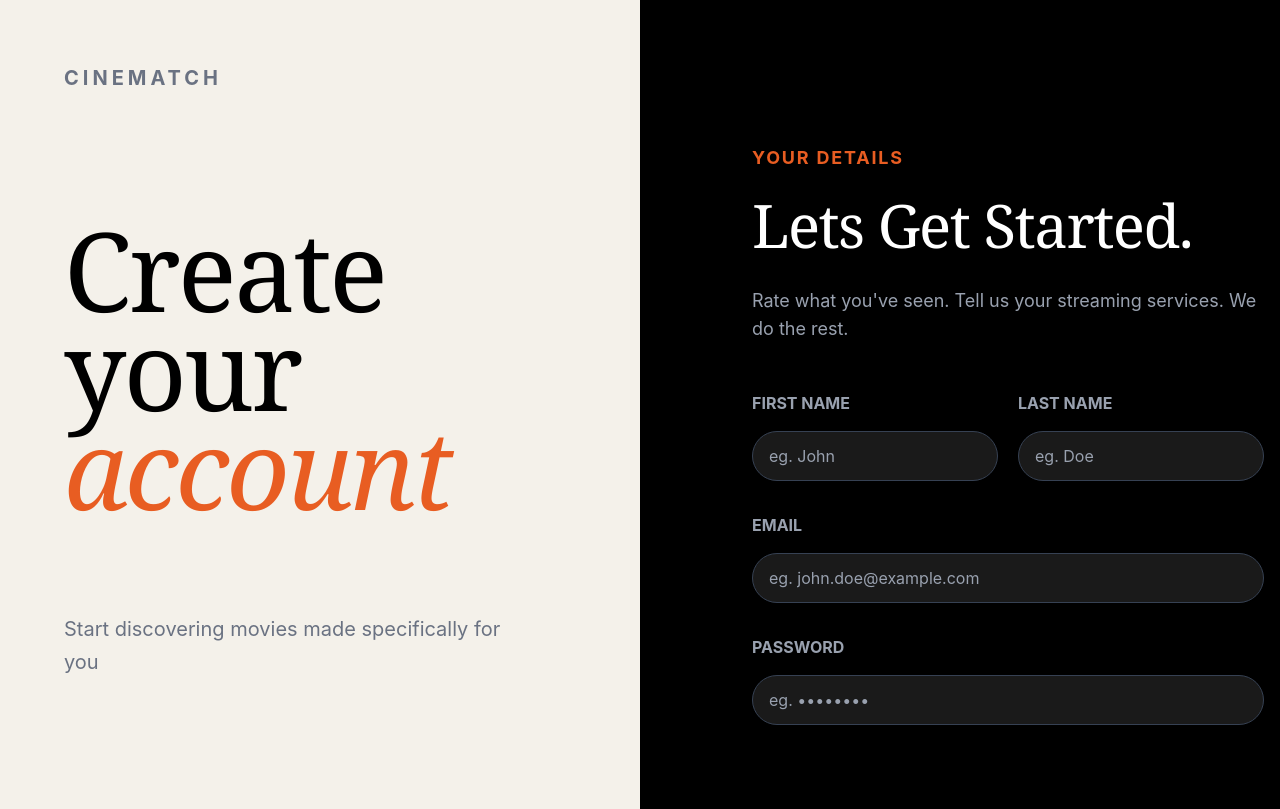
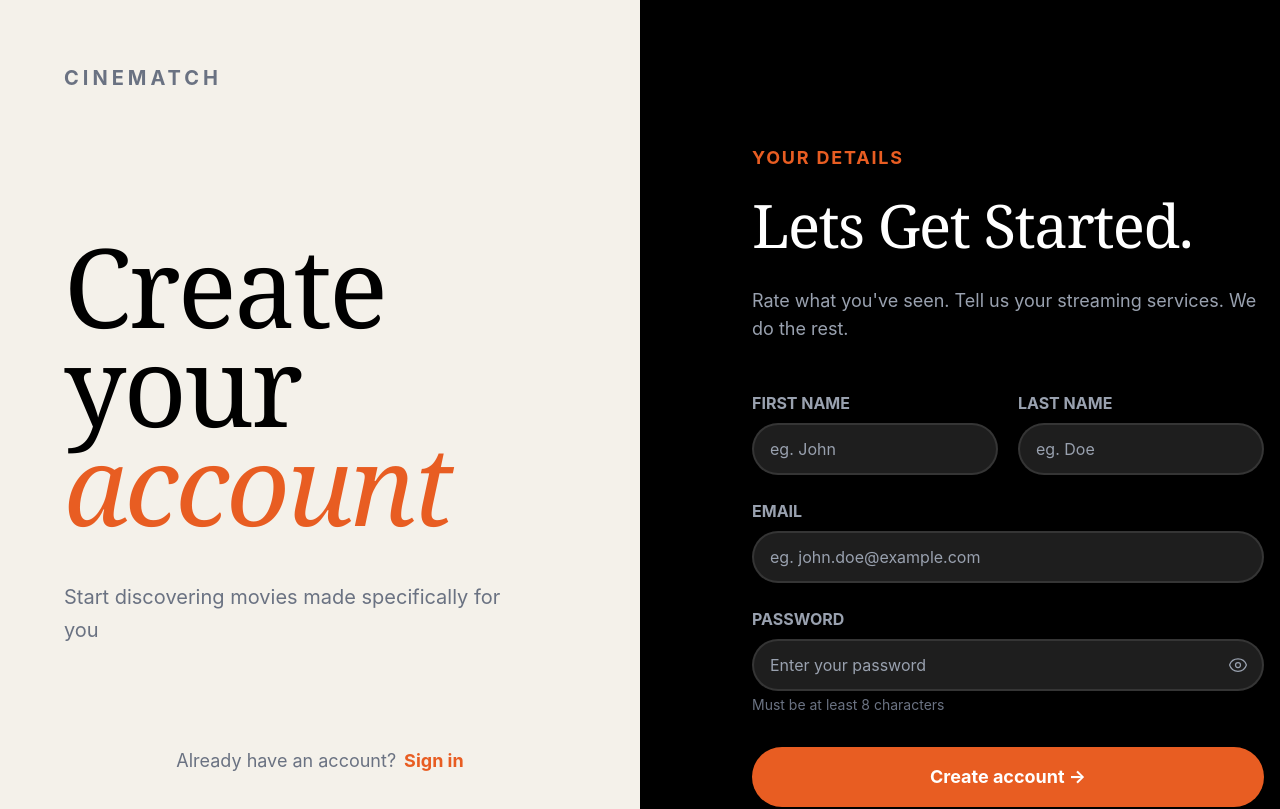
Before and after one commit to SquidDre/cinematch-frontend-web, a React (Vite) app: page /create in a window 1280 px wide. Shown: the top 809 px of the page. Built offline with nearby package versions, Linux system fonts and the light colour scheme.

Commit message:
Fix Create page to add login button

```diff
--- a/package.json
+++ b/package.json
@@ -10,7 +10,9 @@
     "preview": "vite preview"
   },
   "dependencies": {
+    "@heroicons/react": "^2.2.0",
     "@tailwindcss/vite": "^4.2.2",
+    "framer-motion": "^12.38.0",
     "react": "^19.2.4",
     "react-dom": "^19.2.4",
     "react-router-dom": "^7.13.2"
@@ -20,6 +22,7 @@
     "@types/node": "^24.12.0",
     "@types/react": "^19.2.14",
     "@types/react-dom": "^19.2.3",
+    "@types/react-router-dom": "^5.3.3",
     "@vitejs/plugin-react": "^6.0.1",
     "autoprefixer": "^10.4.27",
     "eslint": "^9.39.4",
--- a/src/pages/signup/create.tsx
+++ b/src/pages/signup/create.tsx
@@ -1,4 +1,6 @@
 import React from 'react';
+import { useNavigate } from 'react-router-dom';
+import { EyeIcon, EyeSlashIcon } from '@heroicons/react/24/outline';
 
 const SplashScreen: React.FC = () => {
   // A reusable block for the marquee so we can duplicate it for an infinite loop
@@ -6,6 +8,8 @@ const SplashScreen: React.FC = () => {
   const [ lastName, setLastName ] = React.useState('');
   const [ email, setEmail ] = React.useState('');
   const [ password, setPassword ] = React.useState('');
+  const navigate = useNavigate();
+  const [showPassword, setShowPassword] = React.useState(false);
 
   const MarqueeContent = () => (
 
@@ -57,12 +61,12 @@ const SplashScreen: React.FC = () => {
         {/* Left Side (Beige) */}
         <div className="w-full lg:w-1/2 bg-[#F4F1EA] p-8 md:p-16 md:pb-24 flex flex-col relative min-h-[50vh] lg:min-h-0">
           {/* Logo / Brand Name */}
-          <div className="text-xl font-bold tracking-[0.2em] text-gray-500 mb-16 lg:mb-32">
+          <div className="text-xl font-bold tracking-[0.2em] text-gray-500 mb-36">
             CINEMATCH
           </div>
 
           {/* Hero Typography */}
-          <div className="mb-8 lg:mb-24">
+          <div className="mb-12">
             <h1 className="text-7xl md:text-8xl lg:text-[110px] font-serif tracking-tight leading-[0.9] text-black">
               Create your
             </h1>
@@ -75,10 +79,10 @@ const SplashScreen: React.FC = () => {
             Start discovering movies made specifically for you
           </p>
 
-          <p className ="text-gray-500 text-lg md:text-xl mb-4 mt-32 justify-center flex items-center gap-2">
+          <p className ="text-gray-500 text-lg mt-auto text-center w-full flex justify-center items-center gap-2">
 
-            {/* Link to Sign In page NOT FINISHED JUST TESTING */}
-            Already have an account? <a href="/services" className="text-[#E85D22] font-bold hover:underline">Sign in</a>
+
+            Already have an account? <a href="/login" className="text-[#E85D22] font-bold hover:underline">Sign in</a>
           </p>
         </div>
 
@@ -101,7 +105,7 @@ const SplashScreen: React.FC = () => {
             <div className="grid grid-cols-1 md:grid-cols-2 gap-5 mb-4">
                 <div className="flex flex-col">
 
-                    <p className="text-gray-400 text-md mb-4 font-bold">
+                    <p className="text-gray-400 text-md mb-2 font-bold">
                         FIRST NAME
                     </p>
                     <input
@@ -109,12 +113,12 @@ const SplashScreen: React.FC = () => {
                         placeholder="eg. John"
                         value={firstName}
                         onChange={(e) => setFirstName(e.target.value)}
-                        className="w-full mb-4 px-4 py-3 rounded-full bg-white/10 border border-gray-700 text-white placeholder-gray-400 focus:outline-none focus:ring-2 focus:ring-[#E85D22] focus:border-transparent transition-colors duration-200"
+                        className="w-full mb-2 px-4 py-3 rounded-full bg-[#1E1E1E] border-2 border-white/10 text-white placeholder-gray-400 focus:outline-none focus:ring-2 focus:ring-[#E85D22] focus:border-transparent transition-colors duration-200"
                     />
 
                 </div>
                 <div className="flex flex-col">
-                    <p className="text-gray-400 text-md mb-4 font-bold">
+                    <p className="text-gray-400 text-md mb-2 font-bold">
                         LAST NAME
                     </p>
 
@@ -123,11 +127,11 @@ const SplashScreen: React.FC = () => {
                         placeholder="eg. Doe"
                         value={lastName}
                         onChange={(e) => setLastName(e.target.value)}
-                        className="w-full mb-4 px-4 py-3 rounded-full bg-white/10 border border-gray-700 text-white placeholder-gray-400 focus:outline-none focus:ring-2 focus:ring-[#E85D22] focus:border-transparent transition-colors duration-200"
+                        className="w-full mb-2 px-4 py-3 rounded-full bg-[#1E1E1E] border-2 border-white/10 text-white placeholder-gray-400 focus:outline-none focus:ring-2 focus:ring-[#E85D22] focus:border-transparent transition-colors duration-200"
                     />
                 </div>
             </div>
-            <p className="text-gray-400 text-md mb-4 font-bold">
+            <p className="text-gray-400 text-md mb-2 font-bold">
                 EMAIL
             </p>
 
@@ -136,19 +140,42 @@ const SplashScreen: React.FC = () => {
                 placeholder="eg. john.doe@example.com"
                 value={email}
                 onChange={(e) => setEmail(e.target.value)}
-                className="w-full mb-4 px-4 py-3 rounded-full bg-white/10 border border-gray-700 text-white placeholder-gray-400 focus:outline-none focus:ring-2 focus:ring-[#E85D22] focus:border-transparent transition-colors duration-200"
+                className="w-full mb-2 px-4 py-3 rounded-full bg-[#1E1E1E] border-2 border-white/10 text-white placeholder-gray-400 focus:outline-none focus:ring-2 focus:ring-[#E85D22] focus:border-transparent transition-colors duration-200"
             />
-            <p className="text-gray-400 text-md mb-4 mt-4 font-bold">
+
+              {/* Password */}
+
+            <p className="text-gray-400 text-md mb-2 mt-4 font-bold">
                 PASSWORD
             </p>
+            <div className = "relative mb-1">
+                <input
+                    type="password"
+                    placeholder="Enter your password"
+                    value={password}
+                    onChange={(e) => setPassword(e.target.value)}
+                    className="w-full px-4 py-3 rounded-full bg-[#1E1E1E] border-2 border-white/10 text-white placeholder-gray-400 focus:outline-none focus:ring-2 focus:ring-[#E85D22] focus:border-transparent transition-colors duration-200 pr-12"
+                />
+                <button
+                    type = "button"
+                    onClick = {() => setShowPassword(!showPassword)}
+                    className = "absolute right-4 top-1/2 -translate-y-1/2 text-gray-400 hover:text-white transition-colors"
+                    aria-label = {showPassword ? 'Hide password' : 'Show password'}
+                >
+                    {showPassword ? (<EyeSlashIcon className = "w-5 h-5"/>) : (<EyeIcon className = "w-5 h-5" />)}
+                </button>
+            </div>
+              <p className = "text-gray-500 text-sm mb-8">Must be at least 8 characters</p>
 
-            <input
-                type="password"
-                placeholder="eg. ••••••••"
-                value={password}
-                onChange={(e) => setPassword(e.target.value)}
-                className="w-full mb-4 px-4 py-3 rounded-full bg-white/10 border border-gray-700 text-white placeholder-gray-400 focus:outline-none focus:ring-2 focus:ring-[#E85D22] focus:border-transparent transition-colors duration-200"
-            />
+              {/* Create account button */}
+              <button
+                  onClick = {() => navigate('/services')}
+                  className = "w-full py-4 rounded-full bg-[#E85D22] text-white font-bold text-lg hover:bg-[#d0521e] transition-colors duration-200"
+              >
+                  Create account →
+              </button>
+
+
 
 
 
```
